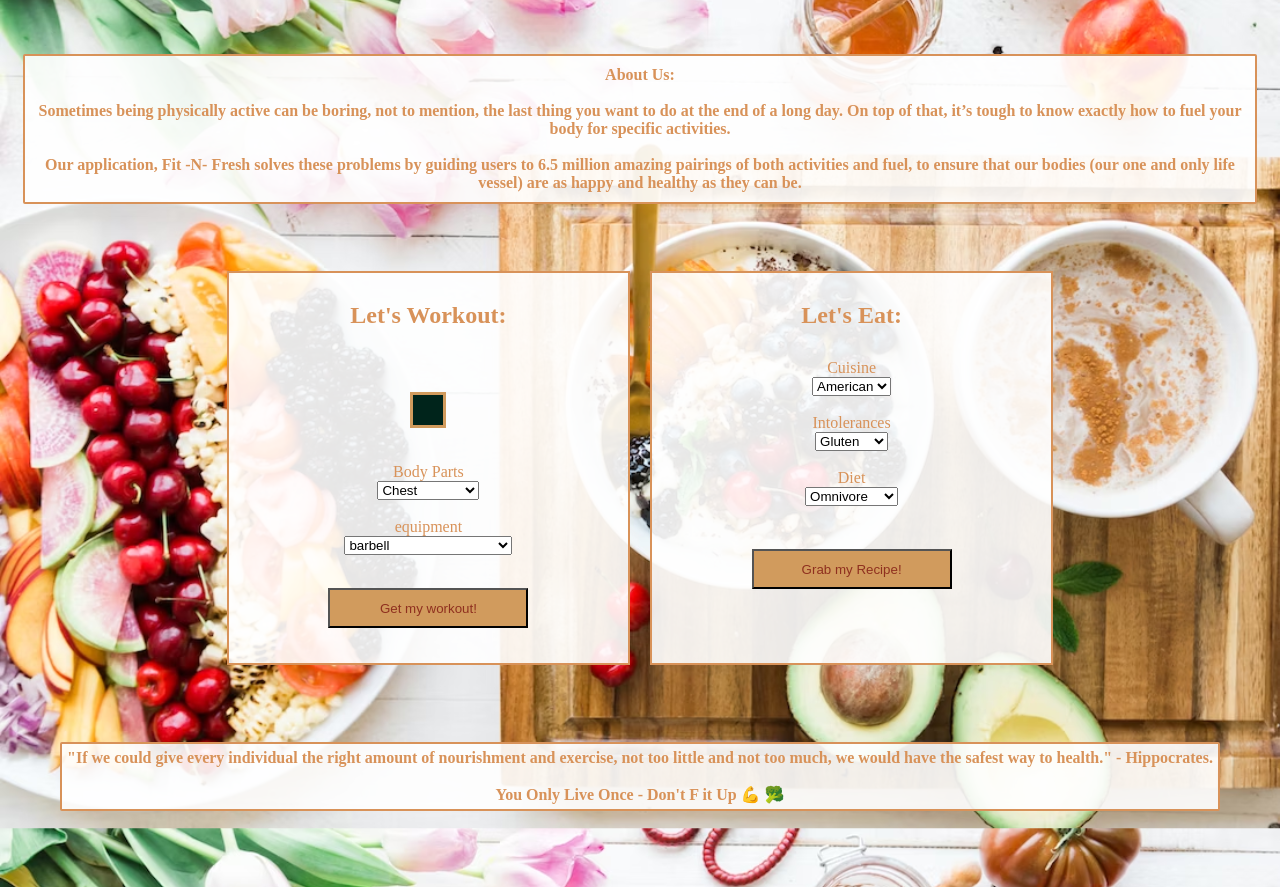
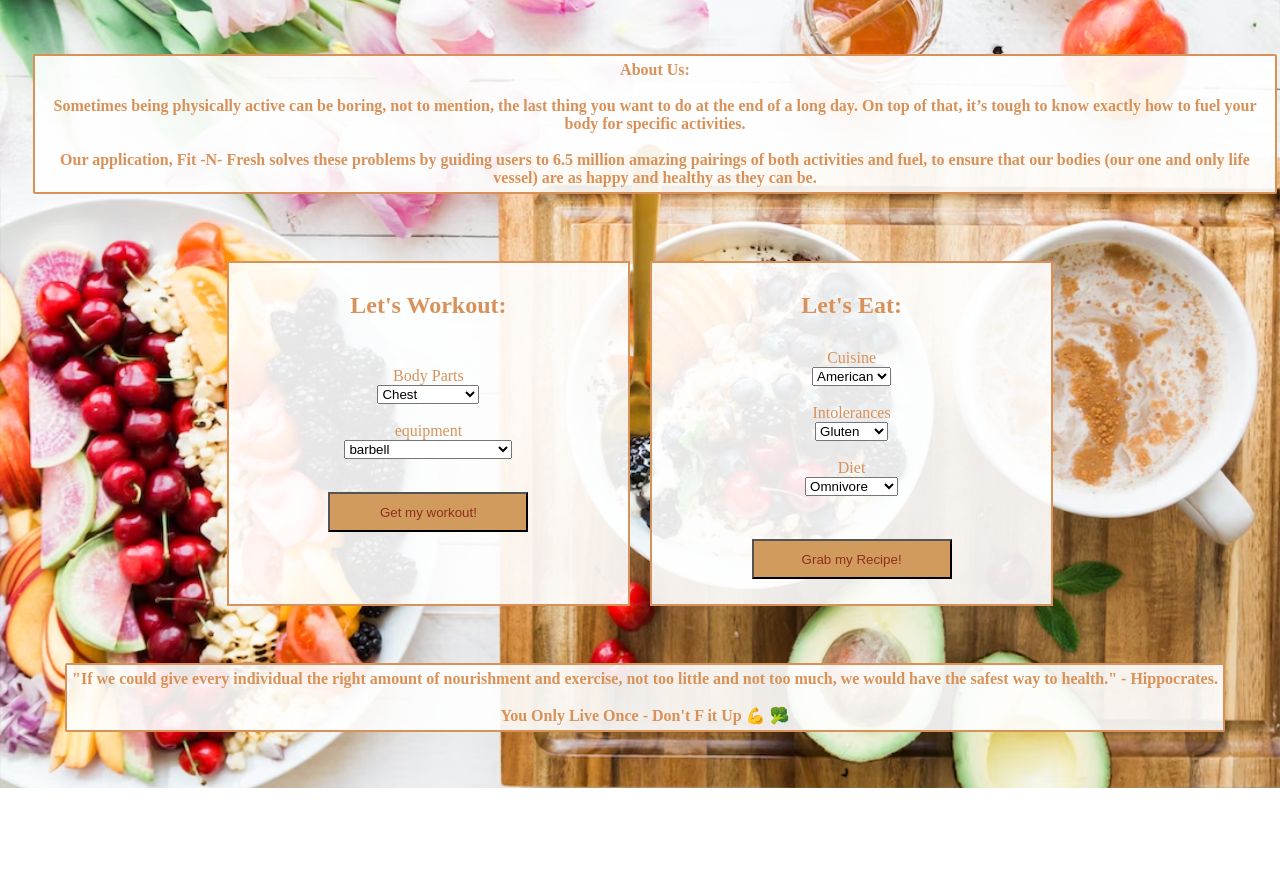
Before and after one commit to HannahMidd/Fit-N-Fresh-2.0, a plain HTML site: page index.html in a window 1280 px wide. Shown: the part 93-980 px from the top of the page. After the commit the page ends 881 px from the top, so only its background shows below. Drawn offline with nearby package versions, Linux system fonts and the light colour scheme.

Commit message:
adding JS updates to hide workouts when needed

```diff
--- a/assets/css/style.css
+++ b/assets/css/style.css
@@ -137,13 +137,19 @@ form {
     display: flex;
     flex-direction: column;
     align-items: center;
-
+    width: 100%; /* Set the width to 100% */
 }
 
-#motivQuotes1 > h4 {
+#motivQuotes1 > .quote-wrapper {
+    /* Add wrapper element */
+    margin-left: 10px;
+    margin-right: 10px;
+}
+
+#motivQuotes1 > .quote-wrapper > h4 {
     background-color: rgba(255, 255, 255, 0.9);
-    padding: 10px;
-     border: solid 2px var(--spinach);
+    padding: 5px;
+    border: solid 2px var(--spinach);
     border-radius: 2px;
     -webkit-border-radius: 2px;
     -moz-border-radius: 2px;
@@ -151,10 +157,16 @@ form {
     -o-border-radius: 2px;
 }
 
-#motivQuotes2 > h4 {
+#motivQuotes2 > .quote-wrapper {
+    /* Add wrapper element */
+    margin-left: 10px;
+    margin-right: 10px;
+}
+
+#motivQuotes2 > .quote-wrapper > h4 {
     background-color: rgba(255, 255, 255, 0.9);
     padding: 5px;
-     border: solid 2px var(--spinach);
+    border: solid 2px var(--spinach);
     border-radius: 2px;
     -webkit-border-radius: 2px;
     -moz-border-radius: 2px;
@@ -167,27 +179,16 @@ form {
     color: var(--spinach);
     margin-top: 30px;
     margin-bottom: 30px;
-    margin-left: 10px;
-    margin-right: 10px;
     padding: 5px;
     display: flex;
     flex-direction: column;
     align-items: center;
-    padding: 25px;
+    width: 100%; /* Set the width to 100% */
 }
 
-/* Applies to footer */
-/* footer {
-    display: flex;
-    justify-content: center;
-    align-items: center;
-    background-color: rgba(255, 255, 255, 0.9);
-    padding: 15px;
-    color: var(--spinach);
-    border: solid 2px var(--spinach);
-    margin-left: 10px;
-    margin-right: 10px;
-} */
+
+
+
 
 .unhideRecipeInfo {
     display: none;
--- a/assets/js/script.js
+++ b/assets/js/script.js
@@ -1,25 +1,31 @@
+// Hide the workoutResults section on page load
+window.addEventListener('load', function () {
+    let workoutResults = document.getElementById('workoutResults');
+    workoutResults.style.display = 'none';
+});
+
 // Creates an empty array for the random workouts
 let randomwrkout = [];
-const apiKey = "b5a440c4d4msh54112a87c5e9245p18176fjsnfa9cc2dad087";
+const apiKey = 'b5a440c4d4msh54112a87c5e9245p18176fjsnfa9cc2dad087';
 const options = {
     headers: {
-    "X-RapidAPI-Key": "a410389ea3msha482df8372ade2bp19d872jsn0909b3343fdd",
-    "X-RapidAPI-Host": "exercisedb.p.rapidapi.com",
+        'X-RapidAPI-Key': 'a410389ea3msha482df8372ade2bp19d872jsn0909b3343fdd',
+        'X-RapidAPI-Host': 'exercisedb.p.rapidapi.com',
     },
 };
 // Creates a variable for the previous 2 workouts that are stored locally.
-let previousWorkouts = localStorage.getItem("previousSearchedWorkouts");
+let previousWorkouts = localStorage.getItem('previousSearchedWorkouts');
 if (previousWorkouts) {
     randomwrkout = JSON.parse(previousWorkouts);
     displayWorkouts(randomwrkout);
 }
 
 document
-  .querySelector("#workoutForm")
-  .addEventListener("submit", function (sub) {
+    .querySelector('#workoutForm')
+    .addEventListener('submit', function (sub) {
         sub.preventDefault();
-    let bodyP = document.getElementById("bodyPart").value.toLowerCase();
-    let equip = document.getElementById("equipment").value.toLowerCase();
+        let bodyP = document.getElementById('bodyPart').value.toLowerCase();
+        let equip = document.getElementById('equipment').value.toLowerCase();
         getWorkout(bodyP, equip);
     });
 
@@ -33,7 +39,9 @@ function getWorkout(bodyP, equip) {
                 (workout) => workout.equipment === equip
             );
             if (filteredWorkouts.length > 0) {
-        let randomIndex = Math.floor(Math.random() * filteredWorkouts.length);
+                let randomIndex = Math.floor(
+                    Math.random() * filteredWorkouts.length
+                );
                 let randomWorkout = filteredWorkouts[randomIndex];
                 randomwrkout.push(randomWorkout);
 
@@ -46,11 +54,11 @@ function getWorkout(bodyP, equip) {
 
                 // Store the most recent search in local storage
                 localStorage.setItem(
-          "previousSearchedWorkouts",
+                    'previousSearchedWorkouts',
                     JSON.stringify(randomwrkout)
                 );
             } else {
-        console.log("No matching workouts found");
+                console.log('No matching workouts found');
             }
         })
         .catch((error) => {
@@ -59,8 +67,8 @@ function getWorkout(bodyP, equip) {
 }
 
 function displayWorkouts(workouts) {
-  let workoutR = document.getElementById("workoutResults");
-  let previousContainer = document.getElementById("previousWorkouts");
+    let workoutR = document.getElementById('workoutResults');
+    let previousContainer = document.getElementById('previousWorkouts');
 
     // Removes the old workout search
     if (previousContainer) {
@@ -68,17 +76,17 @@ function displayWorkouts(workouts) {
     }
 
     // Make the container for the previous workout
-  let previousWorkoutsContainer = document.createElement("div");
-  previousWorkoutsContainer.setAttribute("id", "previousWorkouts");
+    let previousWorkoutsContainer = document.createElement('div');
+    previousWorkoutsContainer.setAttribute('id', 'previousWorkouts');
 
     // Display The most recent workout
     workouts.forEach((workout) => {
-    let wrkoutContainer = document.createElement("div");
-    let wrkoutName = document.createElement("h1");
+        let wrkoutContainer = document.createElement('div');
+        let wrkoutName = document.createElement('h1');
         wrkoutName.textContent = workout.name;
-    var img = document.createElement("img");
+        var img = document.createElement('img');
         img.src = workout.gifUrl;
-    img.alt = "Exercise GIF";
+        img.alt = 'Exercise GIF';
         wrkoutContainer.append(img);
         wrkoutContainer.append(wrkoutName);
         previousWorkoutsContainer.append(wrkoutContainer);
@@ -90,24 +98,24 @@ function displayWorkouts(workouts) {
 
 // --------------END WORKOUT SECTION------------------------------------
 // --------------EVERYTHING BELOW IS RECIPE BASED------------------------
-var dietSelect = document.getElementById("diet");
-var cuisineSelect = document.getElementById("cuisine");
-var intolerancesSelect = document.getElementById("intolerances");
+var dietSelect = document.getElementById('diet');
+var cuisineSelect = document.getElementById('cuisine');
+var intolerancesSelect = document.getElementById('intolerances');
 
 //Earnest apiKey: 15078b5e06594cb3ab818e08ec72e030
 // Jose apiKey: 43050d7446924af49c324ae43ecfbafa
-var apiReciKey = "15078b5e06594cb3ab818e08ec72e030";
+var apiReciKey = '15078b5e06594cb3ab818e08ec72e030';
 var RecipeEndpoint = `https://api.spoonacular.com/recipes/complexSearch?diet=${dietSelect.value}&cuisine=${cuisineSelect.value}&intolerances=${intolerancesSelect.value}&number=15&apiKey=${apiReciKey}`;
 
 // var apiReciKey = "4c1850eb22000d948347395ddcfbf45dfaef73ec";
-var recipeButton = document.getElementById("randRecipes");
-var recipeSection = document.querySelector(".unhideRecipeInfo");
-var recipeTitle = document.getElementById("recipeTitle");
-var recipeImage = document.getElementById("recipeImage");
-var ingredients = document.getElementById("ingredients");
-var instructions = document.getElementById("instructions");
-recipeButton.addEventListener("click", function () {
-  ingredients.textContent = "";
+var recipeButton = document.getElementById('randRecipes');
+var recipeSection = document.querySelector('.unhideRecipeInfo');
+var recipeTitle = document.getElementById('recipeTitle');
+var recipeImage = document.getElementById('recipeImage');
+var ingredients = document.getElementById('ingredients');
+var instructions = document.getElementById('instructions');
+recipeButton.addEventListener('click', function () {
+    ingredients.textContent = '';
     var recipeEndpoint = `https://api.spoonacular.com/recipes/complexSearch?diet=${dietSelect.value}&cuisine=${cuisineSelect.value}&intolerances=${intolerancesSelect.value}&number=1&apiKey=${apiReciKey}`;
     fetch(recipeEndpoint)
         .then((response) => {
@@ -122,9 +130,9 @@ recipeButton.addEventListener("click", function () {
             recipeTitle.textContent = data.results[0].title;
             // Update Image and change class to make visible
             recipeImage.src = data.results[0].image;
-      recipeSection.style.display = "block";
-      recipeImage.classList.remove(".unhideRecipeInfo");
-      recipeImage.classList.add(".showRecipeInfo");
+            recipeSection.style.display = 'block';
+            recipeImage.classList.remove('.unhideRecipeInfo');
+            recipeImage.classList.add('.showRecipeInfo');
             var singleRecipeURL = `https://api.spoonacular.com/recipes/${data.results[0].id}/information?apiKey=${apiReciKey}`;
             fetch(singleRecipeURL)
                 .then((response) => {
@@ -138,17 +146,17 @@ recipeButton.addEventListener("click", function () {
                     // console.log(data);
                     var ingredientsArr = data.extendedIngredients;
                     for (var i = 0; i < ingredientsArr.length; i++) {
-            var ingredientItem = document.createElement("li");
+                        var ingredientItem = document.createElement('li');
                         ingredientItem.textContent = ingredientsArr[i].original;
                         ingredients.appendChild(ingredientItem);
                     }
                     // --------------------- Displays HTML from API ------------------------------
                     instructions.innerHTML = data.instructions;
-          recipeSection.style.display = "block";
+                    recipeSection.style.display = 'block';
                 });
         })
         .catch((error) => {
-      console.error("Recipe Error:", error.message);
+            console.error('Recipe Error:', error.message);
         });
     console.log(dietSelect.value);
 });
--- a/index.html
+++ b/index.html
@@ -30,12 +30,16 @@
   <main>
     <!-- ------First Quote Section --------------- -->
     <div id="motivQuotes1">
-      <h4>About Us: <br> <br> Sometimes being physically active can be boring, not to mention, the last thing you want to do at the end of a
+      <div class="quote-wrapper">
+        <h4>About Us: <br> <br> Sometimes being physically active can be boring, not to mention, the last thing you want
+          to do at the end of a
           long day.
-        On top of that, it’s tough to know exactly how to fuel your body for specific activities. <br> <br> Our application, Fit -N- Fresh solves these problems by guiding users to 6.5 million amazing pairings of both
+          On top of that, it’s tough to know exactly how to fuel your body for specific activities. <br> <br> Our
+          application, Fit -N- Fresh solves these problems by guiding users to 6.5 million amazing pairings of both
           activities
           and fuel, to ensure that our bodies (our one and only life vessel) are as happy and healthy as they can be.
         </h4>
+      </div>
     </div>
     <section class="workoutandrecipecards">
       <!-- ----------WORKOUT SECTION------------- -->
@@ -167,8 +171,11 @@
     </section>
     <!-- ----------SECOND MOTIVATIONAL QUOTE SECTION--------------- -->
     <div id="motivQuotes2">
+      <div class="quote-wrapper">
         <h4>"If we could give every individual the right amount of nourishment and exercise, not too little and not too
-        much, we would have the safest way to health." - Hippocrates. <br> <br> You Only Live Once - Don't F it Up &#x1F4AA; &#x1F966;</h4>
+          much, we would have the safest way to health." - Hippocrates. <br> <br> You Only Live Once - Don't F it Up
+          &#x1F4AA; &#x1F966;</h4>
+      </div>
     </div>
     <!-- <footer>
       <h3>You Only Live Once - Don't F it Up &#x1F4AA; &#x1F966;</h3>
```
Also changed, not shown: 1 other file. Lines whose indentation alone changed are shown as unchanged.
